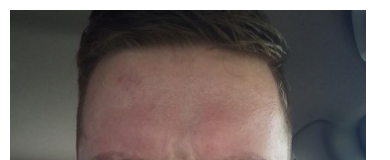
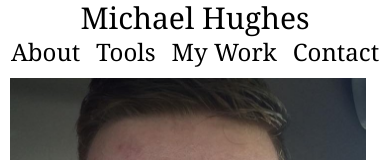
Before and after one commit to mrmchughes/personal-portfolio, a React (Create React App) app: page / in a window 390 px wide. Shown: the top 160 px of the page. Built offline with nearby package versions, Linux system fonts and the light colour scheme.

Commit message:
additional work on mobile design

```diff
--- a/src/App.js
+++ b/src/App.js
@@ -4,6 +4,21 @@ import { mdiArrowTopRightBoldBox } from "@mdi/js";
 function App() {
   return (
     <div className="App font-serif">
+      <section className="flex flex-row flex-wrap justify-center">
+        <div className="flex text-center  sm:justify-start text-3xl">
+          Michael Hughes
+        </div>
+        <div className="flex  text-center  sm:justify-end text-2xl space-x-4">
+          <a href="">About</a>
+
+          <a href="">Tools</a>
+
+          <a href="">My Work</a>
+
+          <a href="">Contact</a>
+        </div>
+      </section>
+
       <section className="flex flex-col text-center sm:flex-row sm:text-left justify-center p-2.5">
         <img
           src={require("./imgs/profile image.png")}
@@ -95,14 +110,14 @@ function App() {
               <img
                 src="https://cdn.jsdelivr.net/gh/devicons/devicon/icons/github/github-original.svg"
                 alt="Github Profile"
-                className="h-8 w-8"
+                className="h-10 w-10"
               />
             </a>
             <a href="https://www.linkedin.com/in/michaelhughes27/">
               <img
                 src="https://cdn.jsdelivr.net/gh/devicons/devicon/icons/linkedin/linkedin-plain.svg"
                 alt="LinkedIn link"
-                className="h-8 w-8"
+                className="h-10 w-10"
               />
             </a>
           </div>
@@ -338,3 +353,19 @@ export default App;
   <source srcSet={require("./imgs/profile image.webp")} />
 </picture>
 */
+
+/*
+<section className="">
+        <div className="float-left">
+          Michael Hughes
+          <br />
+          Web Developer
+        </div>
+        <div className="float-right">
+          <a href="">About</a>
+          <a href="">Tools</a>
+          <a href="">My Work</a>
+          <a href="">Contact</a>
+        </div>
+      </section>
+*/
```
